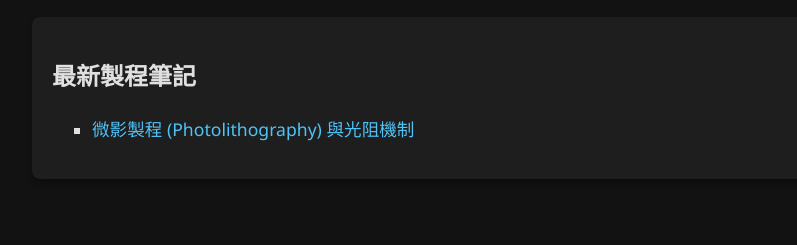
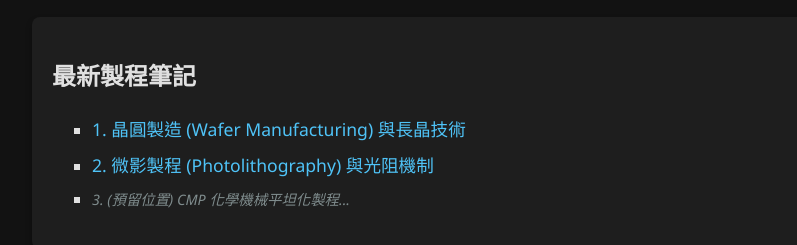
Before and after one commit to ggoo911004/semiconductor-wiki, a plain HTML site: page index.html in a window 1280 px wide. Shown: the part 171-416 px from the top of the page, without its empty margins (208-1005 px from the left). Drawn offline with Linux system fonts and the light colour scheme.

Commit message:
Revise index.html with new content and styles
Updated the HTML structure and added new links to the latest process notes.

```diff
--- a/index.html
+++ b/index.html
@@ -35,12 +35,19 @@
             color: #4fc3f7;
             text-decoration: none;
             font-size: 1.1em;
+            display: inline-block;
+            margin-bottom: 8px;
         }
         a:hover {
             text-decoration: underline;
         }
         ul {
             list-style-type: square;
+        }
+        .placeholder {
+            color: #7f8c8d;
+            font-style: italic;
+            font-size: 0.9em;
         }
     </style>
 </head>
@@ -54,8 +61,10 @@
         <section class="note-section">
             <h2>最新製程筆記</h2>
             <ul>
-                <li><a href="./pages/photolithography.html">微影製程 (Photolithography) 與光阻機制</a></li>
-                <!-- 未來新增的頁面連結將會自動附加於此 -->
+                <!-- 根據製程順序排列 -->
+                <li><a href="./pages/wafer-manufacturing.html">1. 晶圓製造 (Wafer Manufacturing) 與長晶技術</a></li>
+                <li><a href="./pages/photolithography.html">2. 微影製程 (Photolithography) 與光阻機制</a></li>
+                <li><span class="placeholder">3. (預留位置) CMP 化學機械平坦化製程...</span></li>
             </ul>
         </section>
     </div>
```
